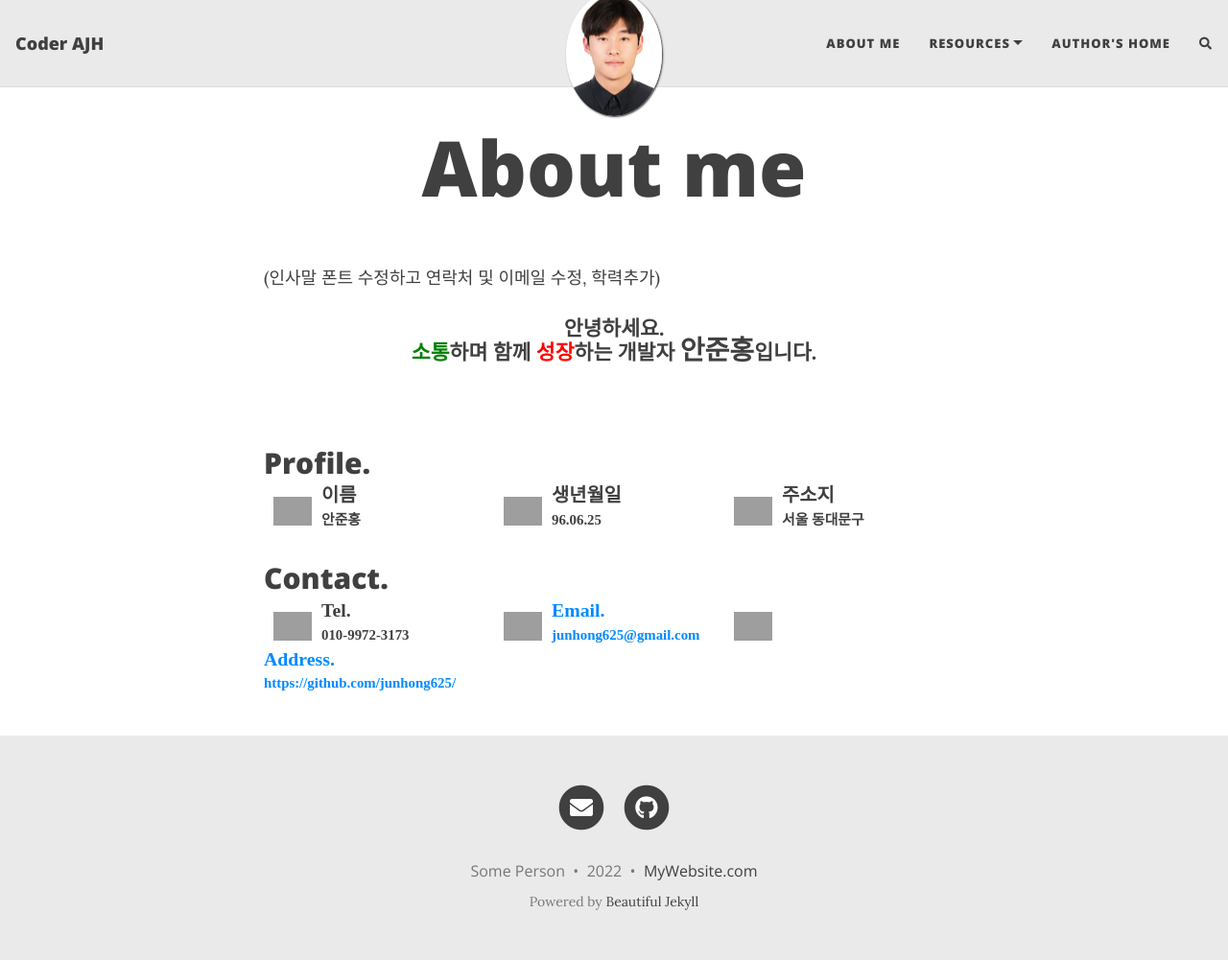
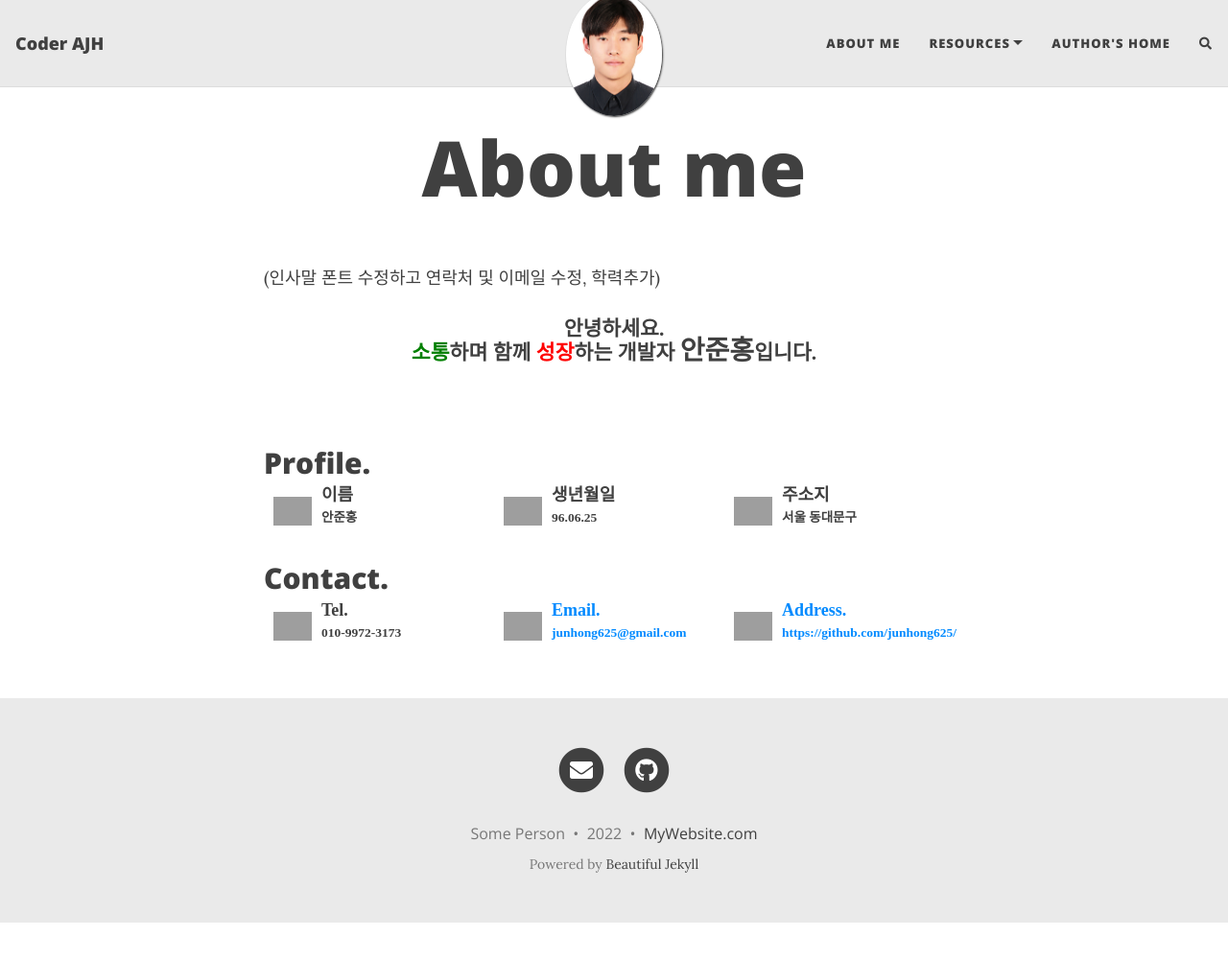
Before and after one commit to junhong625/junhong625.github.io, a Jekyll site: the page built from aboutme.md, in a window 1280 px wide and 1001 px high. Shown: the whole window at 96% size. Built offline with Jekyll 4.4.1, drawn with Linux system fonts in a browser that asks for light colours; nearby versions of some CDN libraries; comment, search, counter and statistics services are not loaded; grey boxes are pictures that could not be loaded.

Commit message:
Update aboutme.md

```diff
--- a/aboutme.md
+++ b/aboutme.md
@@ -17,19 +17,19 @@
 <div style="float: left; padding: 10px;">
     <img src="https://user-images.githubusercontent.com/83000975/153437869-0da80e9c-e935-418e-8e62-b9b36869980a.png" height=30 weight=30>
 </div>
-<div style="font: normal bold 1.1em/1em 'sans-serif'; float: left; width: 180px;">
+<div style="font: normal bold 1em/1em 'sans-serif'; float: left; width: 180px;">
 이름 <br> <sub>안준홍</sub>
 </div>
 <div style="float: left; padding: 10px;">
     <img src="https://user-images.githubusercontent.com/83000975/153437871-1d7331fe-6613-467c-a9c1-2ef092fc3848.jpg" height=30 weight=30>
 </div>
-<div style="font: normal bold 1.1em/1em 'sans-serif'; float: left; width: 180px;">
+<div style="font: normal bold 1em/1em 'sans-serif'; float: left; width: 180px;">
 생년월일 <br> <sub>96.06.25</sub>
 </div>
 <div style="float: left; padding: 10px;">
     <img src="https://user-images.githubusercontent.com/83000975/153437873-509a68c4-1b8b-4db3-86f6-2fcce08a6bb1.jpg" height=30 weight=30>
 </div>
-<div style="font: normal bold 1.1em/1em 'sans-serif'; float: left;">
+<div style="font: normal bold 1em/1em 'sans-serif'; float: left;">
 주소지 <br> <sub>서울 동대문구</sub>
 </div>
 
@@ -40,14 +40,14 @@
 <div style="float: left; padding: 10px;">
 <img src="https://user-images.githubusercontent.com/83000975/153437874-2c6ab39b-2e0b-41e8-aa39-5c8117622430.png" height=30 weight=30>
 </div>
-<div style="font: normal bold 1.1em/1em 'sans-serif'; float: left; width: 180px;">
+<div style="font: normal bold 1em/1em 'sans-serif'; float: left; width: 180px;">
 Tel. <br><sub>010-9972-3173</sub>
 </div>
 
 <div style="float: left; padding: 10px;">
 <img src="https://user-images.githubusercontent.com/83000975/153439370-563972e4-8f2e-4c18-b96c-ab68029fcf90.jpg" height=30 weight=30>
 </div>
-<div style="font: normal bold 1.1em/1em 'sans-serif'; float: left; width: 180px;">
+<div style="font: normal bold 1em/1em 'sans-serif'; float: left; width: 180px;">
 <a href="mailto:junhong625@gmail.com">
 Email. <br><sub>junhong625@gmail.com</sub>
 </a>
@@ -56,7 +56,7 @@
 <div style="float: left; padding: 10px;">
 <img src="https://user-images.githubusercontent.com/83000975/153437867-846e0d81-5823-4999-ad16-811114ac7322.jpg" height=30 weight=30>
 </div>
-<div style="font: normal bold 1.1em/1em 'sans-serif'; float: left;">
+<div style="font: normal bold 1em/1em 'sans-serif'; float: left;">
 <a href="https://github.com/junhong625/">
 Address. <br><sub>https://github.com/junhong625/</sub>
 </a>
```
